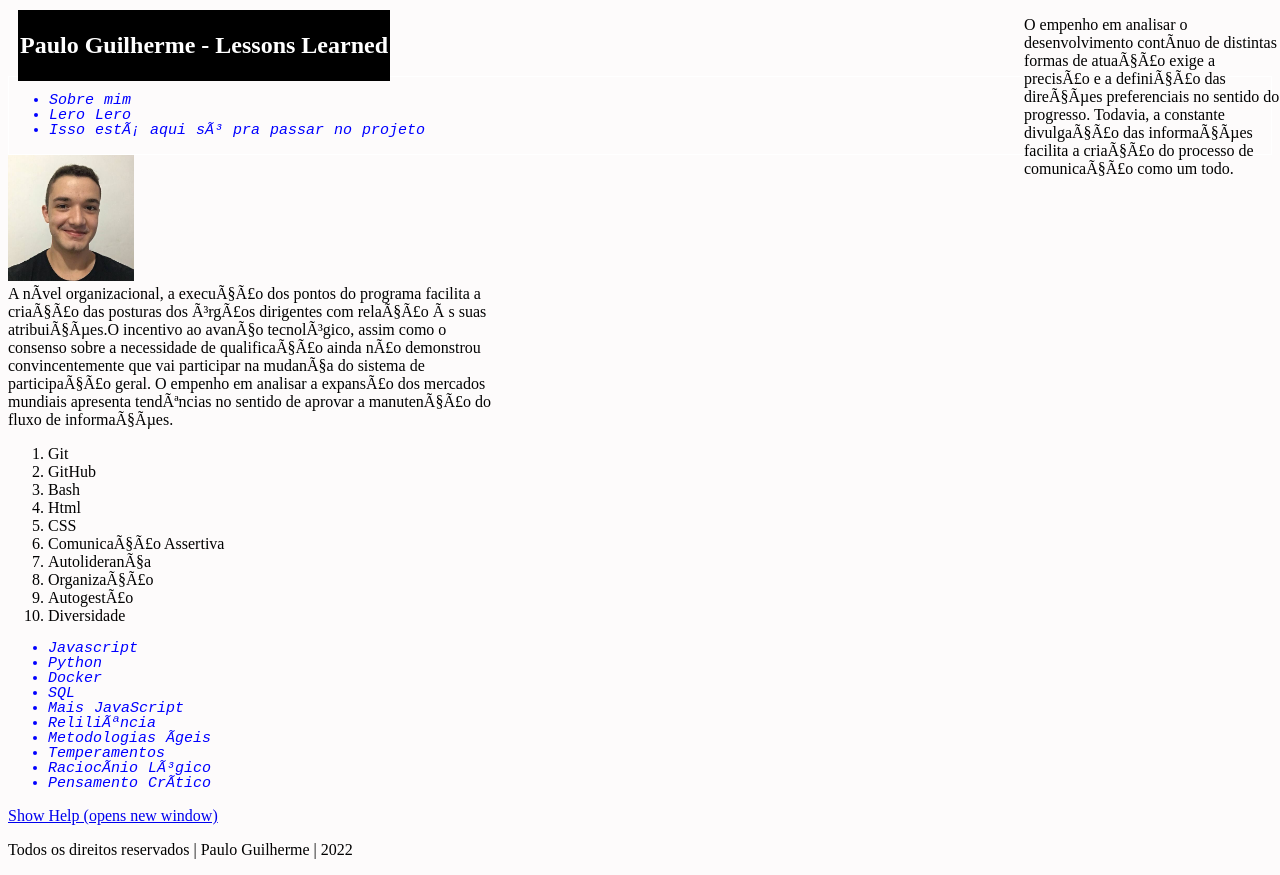
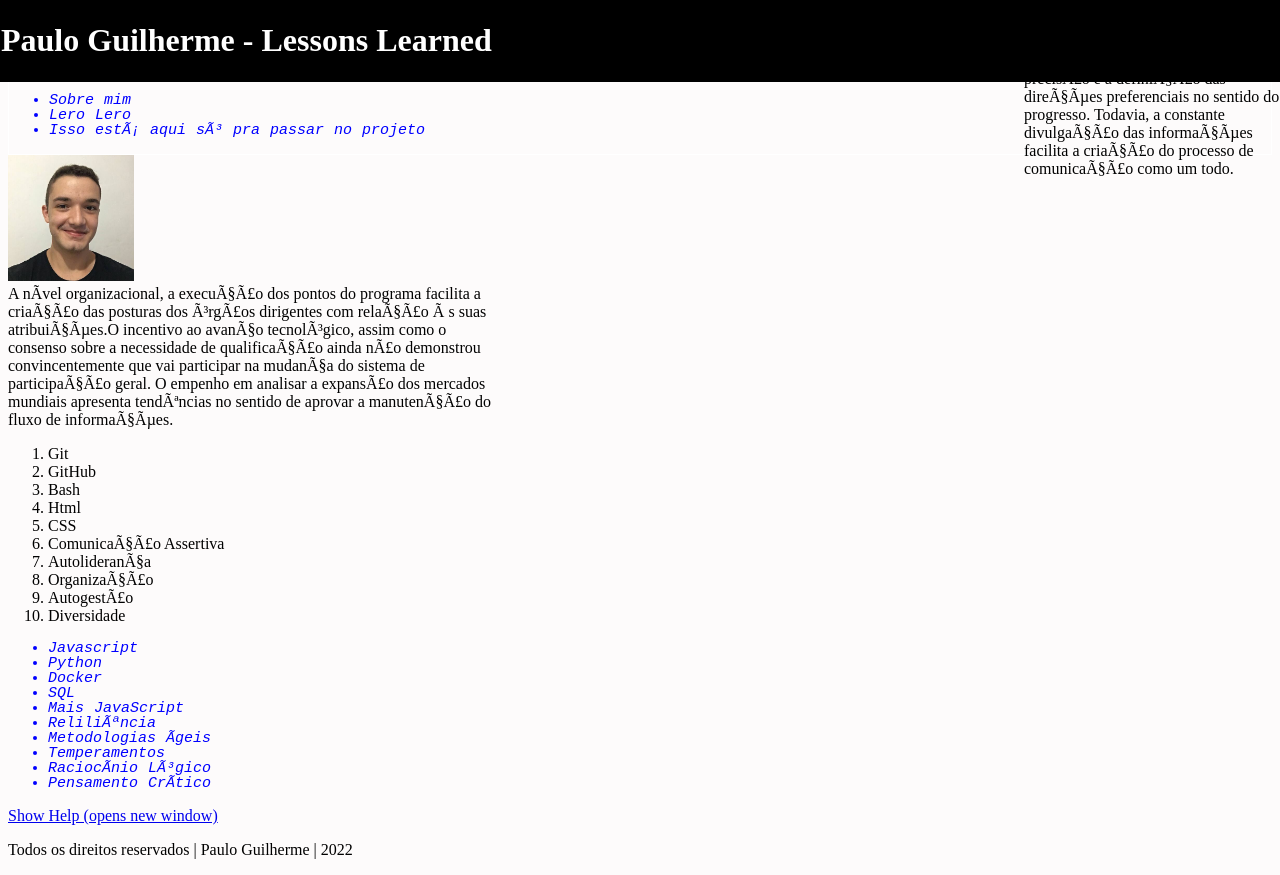
Before and after one commit to pguilhermef/projeto-trybe-01-lessons-learned, a website: page index.html in a window 1280 px wide. Drawn offline with Linux system fonts and the light colour scheme.

Commit message:
Altera configuração do cabeçalho

```diff
--- a/index.html
+++ b/index.html
@@ -6,7 +6,6 @@
   </head>
   <body>
 
-    <section>
       <header id="cabecalho">
         <h1 id="titulo">Paulo Guilherme - Lessons Learned</h1>
       </header>
@@ -17,7 +16,6 @@
           <li>Isso está aqui só pra passar no projeto</li>
         </ul>
       </nav>
-    </section>
 
     <main>
       <img id="minha_foto" src="./images/minha-foto.jpg" alt="Foto de Paulo Guilherme Fidelis dos Santos">
--- a/style.css
+++ b/style.css
@@ -1,6 +1,7 @@
 body{
   background-color: rgb(253, 251, 251);
 }
+
 
 #indice{
 margin-top: 6%;
@@ -9,11 +10,11 @@ border: 1px solid #ffffff;
 
 #cabecalho{
   position: fixed;
+  width: 100%;
   top: 0;
-  margin: 10px ;
-  padding: 1px;
+  left: 0;
+  color: #ffffff;
   border: 1px solid #000000;
-  color: #ffffff;
   background-color: #000000;
 }
 
```
